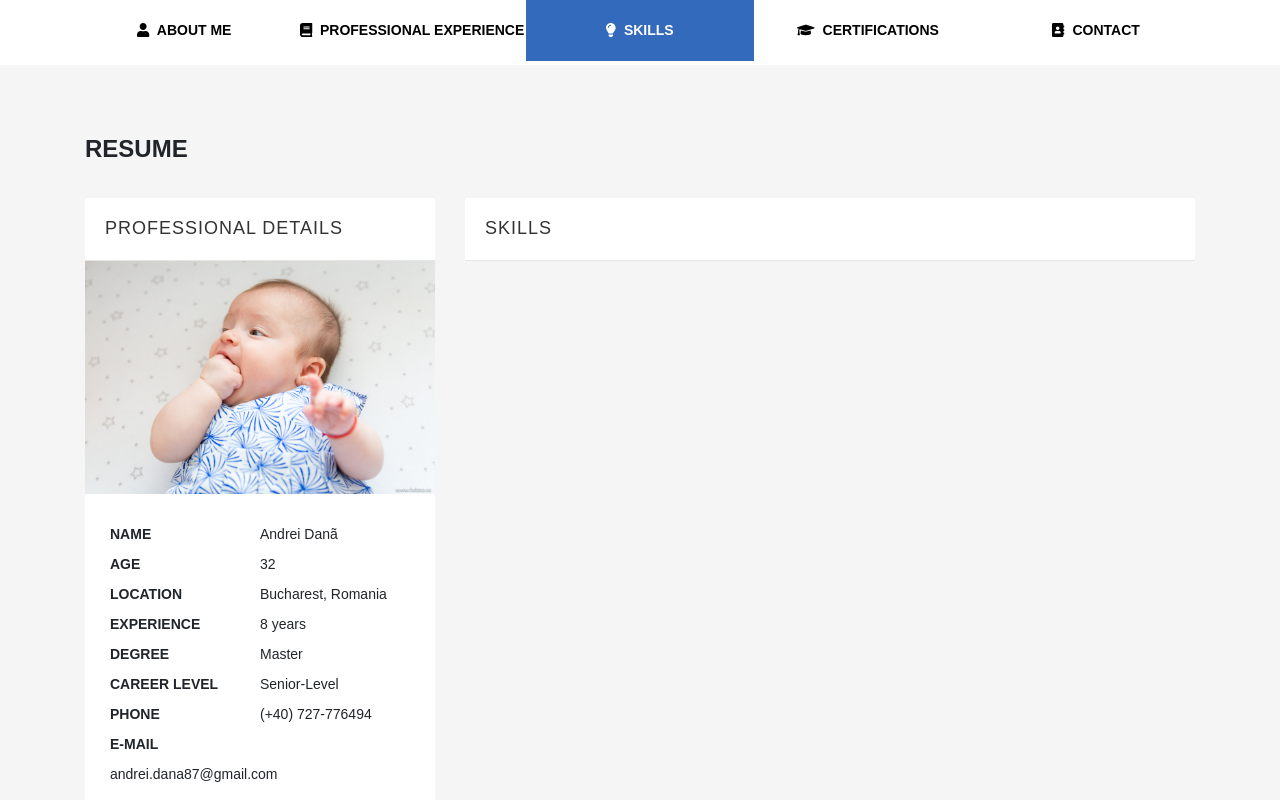
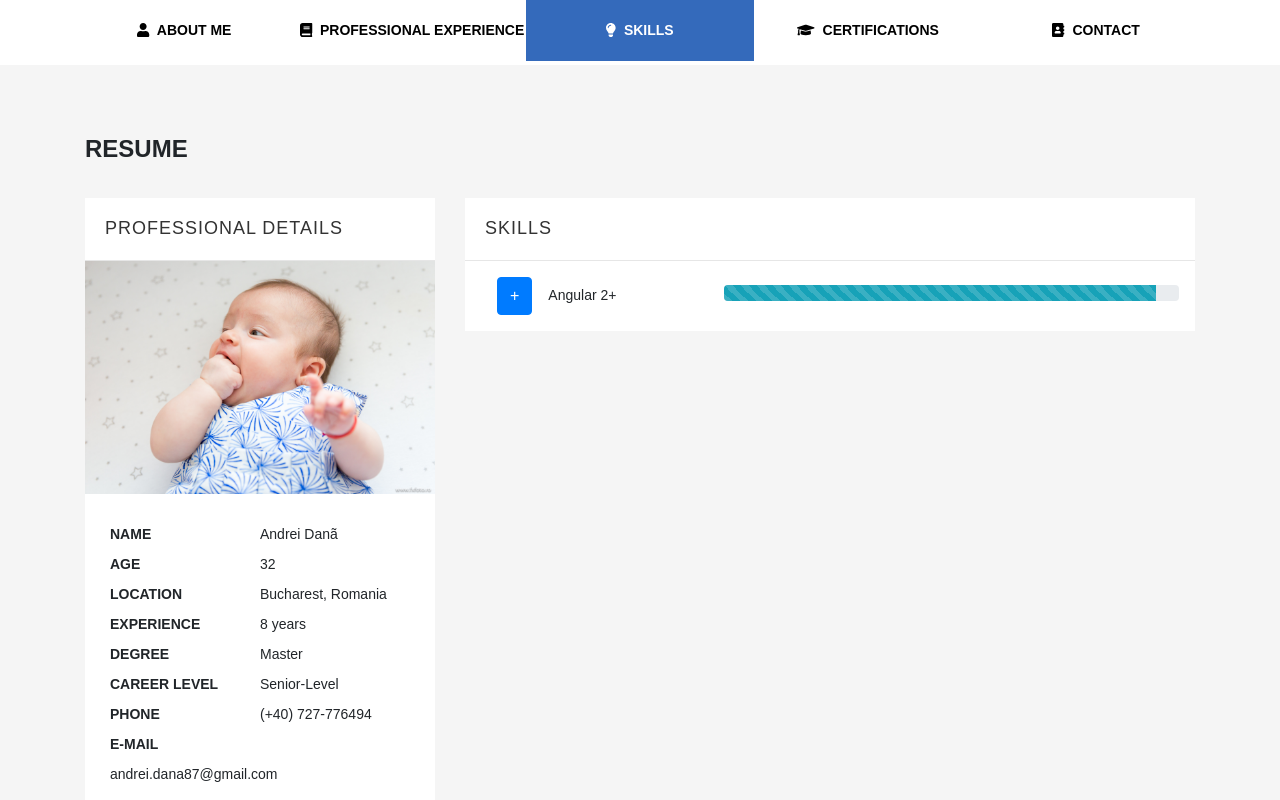
Before and after one commit to andreidana/react-cv, a React (Create React App) app: page /skills in a window 1280 px wide. Shown: the top 800 px of the page. Built offline with nearby package versions, Linux system fonts and the light colour scheme.

Commit message:
create skills section

```diff
--- a/package.json
+++ b/package.json
@@ -17,6 +17,7 @@
     "path-to-regexp": "^1.7.0",
     "prop-types": "^15.7.2",
     "react": "^16.8.6",
+    "react-bootstrap": "^1.0.0-beta.12",
     "react-dom": "^16.8.6",
     "react-moment": "^0.9.2",
     "react-router-dom": "^5.0.1",
--- /dev/null
+++ b/src/Components/Skills/Skill/Skill.jsx
@@ -0,0 +1,23 @@
+import React, { useState } from 'react';
+import { ProgressBar, Button, Collapse } from 'react-bootstrap';
+
+const Skill = (props) => {
+  const [open, setOpen] = useState(false);
+
+  return (
+    <div className = 'row'>
+      <div className='col-sm-4'>
+        <Button className='ml-3 mr-3' onClick={() => setOpen(!open)} aria-controls="example-fade-text" aria-expanded={open}>{open ? ' - ' : ' + '}</Button>
+        {props.name}
+      </div>
+      <div className='col-sm-8'>
+        <ProgressBar className='mt-2' striped variant='info' now={props.level} />
+        <Collapse in = {open}>
+          <div id='example-collapse-text'>{props.description}</div>
+        </Collapse>
+      </div>
+    </div>
+  );
+};
+
+export default Skill;
--- a/src/Components/Skills/Skills.jsx
+++ b/src/Components/Skills/Skills.jsx
@@ -1,13 +1,24 @@
 import React from 'react';
 
 import StringTitle from '../StringTitle/StringTitle';
+import Skill from './Skill/Skill';
 
 const Skills = () => {
   const title = 'SKILLS';
+  const skill = {
+    name: 'Angular 2+',
+    level: '95',
+    description: `Anim pariatur cliche reprehenderit, enim eiusmod high life accusamus
+    terry richardson ad squid. Nihil anim keffiyeh helvetica, craft beer
+    labore wes anderson cred nesciunt sapiente ea proident.`
+  }
 
   return (
     <>
       <StringTitle title = {title}/>
+      <div className='p-3'>
+        <Skill name={skill.name} level={skill.level} description={skill.description}/>
+      </div>
     </>
   );
 };
```
Also changed, not shown: 1 other file (tests, documents, lock files or other folders).
